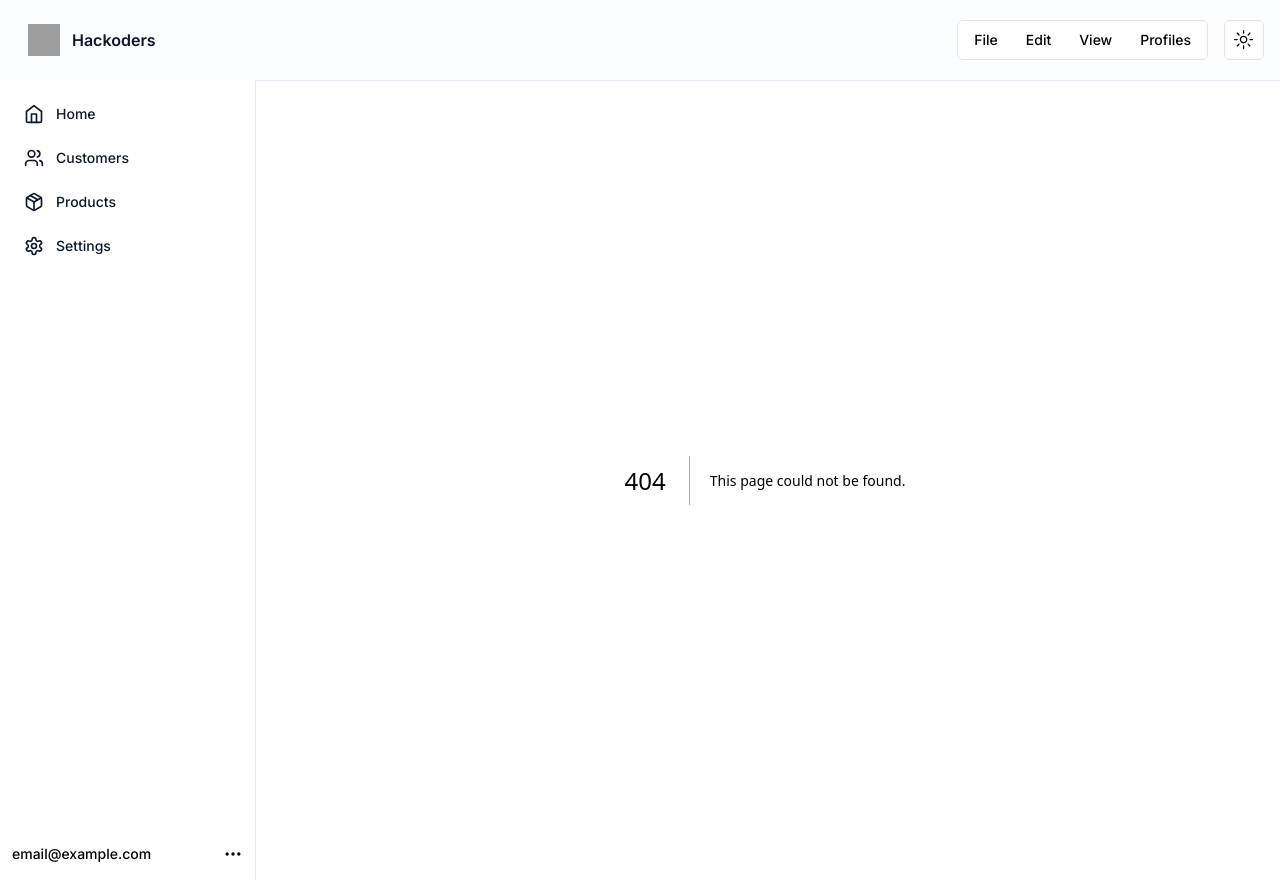
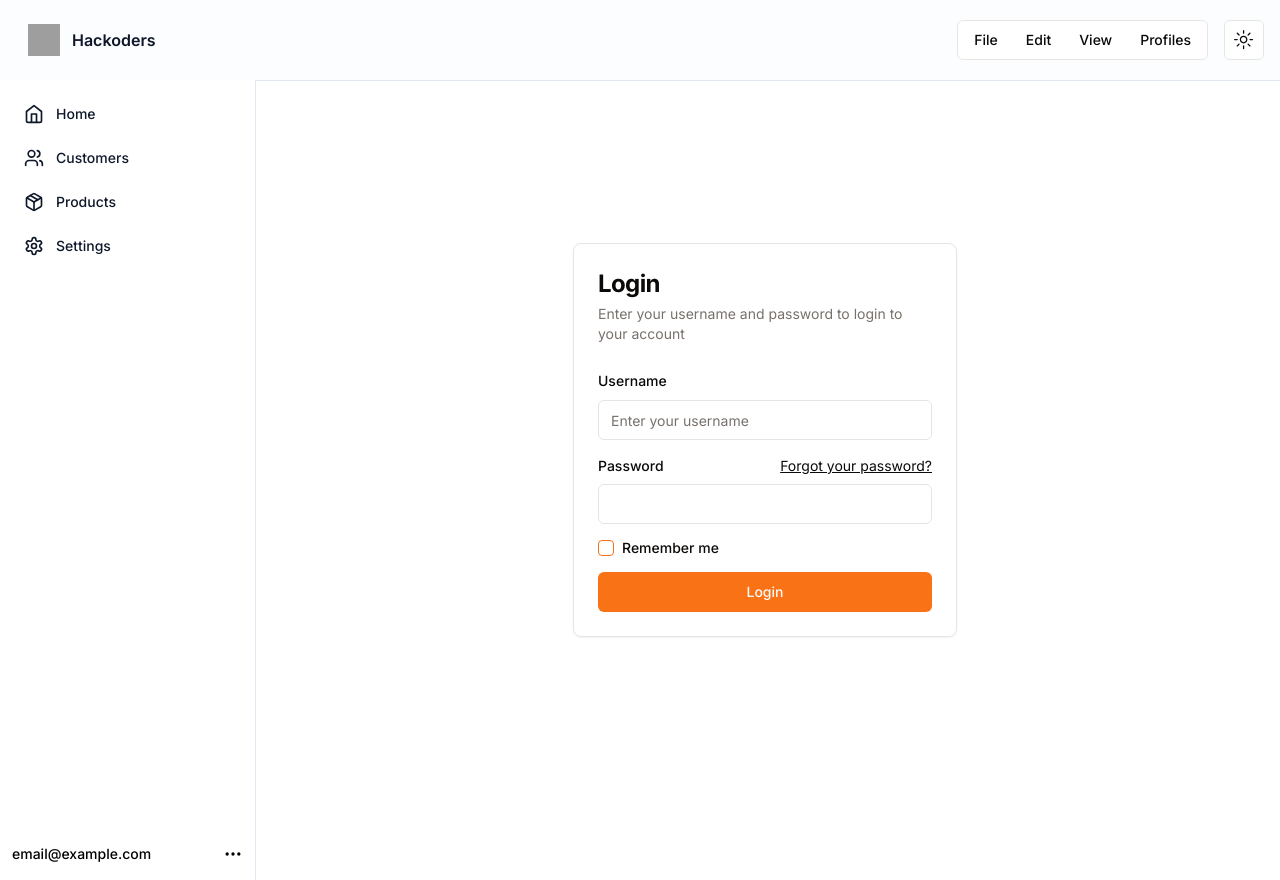
Before and after one commit to vaxad/BlitzAI, a Next.js app in the folder frontend/: page /login in a window 1280 px wide. Before the commit this address had no page. After the commit the page ends 800 px from the top, so only its background shows below. Built offline with nearby package versions, Linux system fonts and the light colour scheme; grey boxes are pictures that could not be loaded.

Commit message:
login added.

```diff
--- a/frontend/app/components/Login.jsx
+++ b/frontend/app/components/Login.jsx
@@ -5,7 +5,7 @@
 import { Checkbox } from "@/components/ui/checkbox"
 import { Button } from "@/components/ui/button"
 
-export default function Component() {
+export default function Login() {
   return (
     <Card className="mx-auto max-w-sm">
       <CardHeader className="space-y-1">
--- /dev/null
+++ b/frontend/app/login/page.jsx
@@ -0,0 +1,10 @@
+import React from 'react'
+import Login from '../components/Login'
+
+export default function login() {
+  return (
+    <div className='flex flex-col justify-center items-center min-h-[90vh]'>
+        <Login/>
+    </div>
+  )
+}
--- /dev/null
+++ b/frontend/components/ui/checkbox.jsx
@@ -0,0 +1,24 @@
+"use client"
+
+import * as React from "react"
+import * as CheckboxPrimitive from "@radix-ui/react-checkbox"
+import { Check } from "lucide-react"
+
+import { cn } from "@/lib/utils"
+
+const Checkbox = React.forwardRef(({ className, ...props }, ref) => (
+  <CheckboxPrimitive.Root
+    ref={ref}
+    className={cn(
+      "peer h-4 w-4 shrink-0 rounded-sm border border-primary ring-offset-background focus-visible:outline-none focus-visible:ring-2 focus-visible:ring-ring focus-visible:ring-offset-2 disabled:cursor-not-allowed disabled:opacity-50 data-[state=checked]:bg-primary data-[state=checked]:text-primary-foreground",
+      className
+    )}
+    {...props}>
+    <CheckboxPrimitive.Indicator className={cn("flex items-center justify-center text-current")}>
+      <Check className="h-4 w-4" />
+    </CheckboxPrimitive.Indicator>
+  </CheckboxPrimitive.Root>
+))
+Checkbox.displayName = CheckboxPrimitive.Root.displayName
+
+export { Checkbox }
--- /dev/null
+++ b/frontend/components/ui/label.jsx
@@ -0,0 +1,18 @@
+"use client"
+
+import * as React from "react"
+import * as LabelPrimitive from "@radix-ui/react-label"
+import { cva } from "class-variance-authority";
+
+import { cn } from "@/lib/utils"
+
+const labelVariants = cva(
+  "text-sm font-medium leading-none peer-disabled:cursor-not-allowed peer-disabled:opacity-70"
+)
+
+const Label = React.forwardRef(({ className, ...props }, ref) => (
+  <LabelPrimitive.Root ref={ref} className={cn(labelVariants(), className)} {...props} />
+))
+Label.displayName = LabelPrimitive.Root.displayName
+
+export { Label }
--- a/frontend/package.json
+++ b/frontend/package.json
@@ -11,9 +11,11 @@
   "dependencies": {
     "@radix-ui/react-accordion": "^1.1.2",
     "@radix-ui/react-alert-dialog": "^1.0.5",
+    "@radix-ui/react-checkbox": "^1.0.4",
     "@radix-ui/react-dialog": "^1.0.5",
     "@radix-ui/react-dropdown-menu": "^2.0.6",
     "@radix-ui/react-icons": "^1.3.0",
+    "@radix-ui/react-label": "^2.0.2",
     "@radix-ui/react-menubar": "^1.0.4",
     "@radix-ui/react-popover": "^1.0.7",
     "@radix-ui/react-select": "^2.0.0",
```
Also changed, not shown: 1 other file (tests, documents, lock files or other folders).
